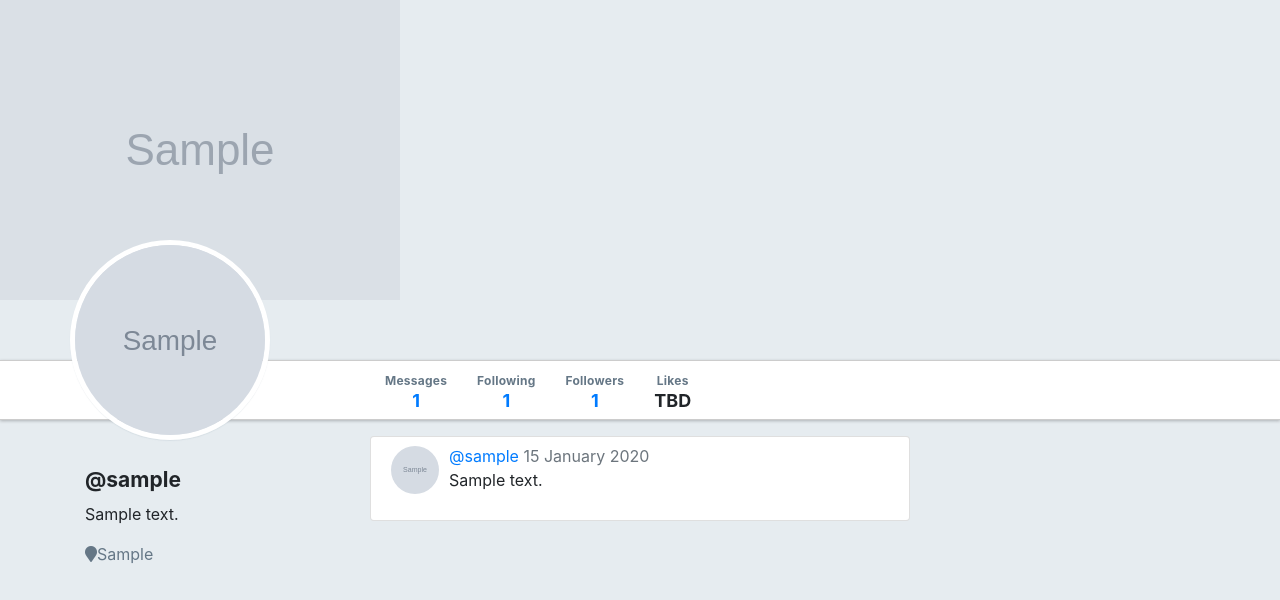
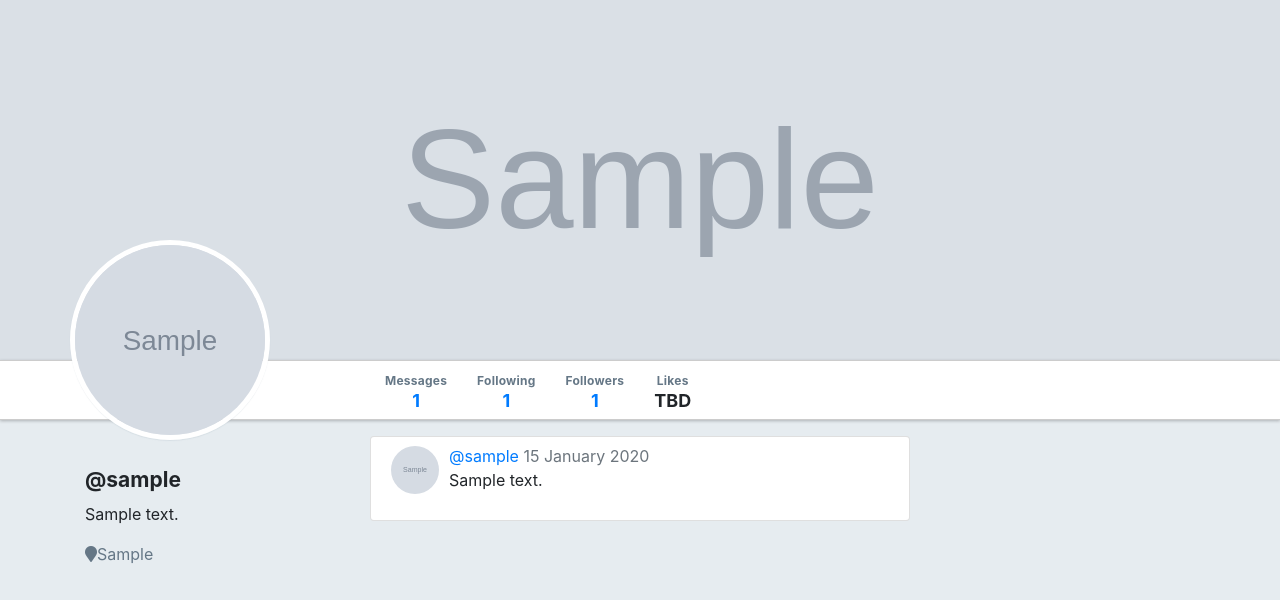
Before and after one commit to d-lee84/oink, a Flask app: page /users/1 in a window 1280 px wide. Shown: the part 46-646 px from the top of the page. Run offline with Flask 2, Linux system fonts and the light colour scheme; tables that the repository leaves empty hold one stand-in row (values such as "Sample post"); grey boxes marked "Sample" are stand-in pictures; some libraries are stand-ins or nearby versions.

Commit message:
fixed header photo

```diff
--- a/static/stylesheets/style.css
+++ b/static/stylesheets/style.css
@@ -202,6 +202,14 @@ nav + .container {
   opacity: 0.7;
   background-size: cover;
   background-position: top center;
+
+}
+
+#header-image {
+  height: inherit;
+  width: 100%;
+  position: relative;
+  overflow: hidden;
 }
 
 .full-width {
--- a/templates/users/followers.html
+++ b/templates/users/followers.html
@@ -35,7 +35,7 @@
 
               </div>
 
-              <p class="card-bio">BIO HERE</p>
+              <p class="card-bio">{{ follower.bio }}</p>
             </div>
           </div>
         </div>
--- a/templates/users/following.html
+++ b/templates/users/following.html
@@ -31,7 +31,7 @@
                 {% endif %}
 
               </div>
-              <p class="card-bio">BIO HERE</p>
+              <p class="card-bio">{{ followed_user.bio }}</p>
             </div>
           </div>
         </div>
--- a/templates/users/index.html
+++ b/templates/users/index.html
@@ -39,7 +39,7 @@
                     {% endif %}
 
                   </div>
-                  <p class="card-bio">BIO HERE</p>
+                  <p class="card-bio">{{ user.bio }}</p>
                 </div>
               </div>
             </div>
```
